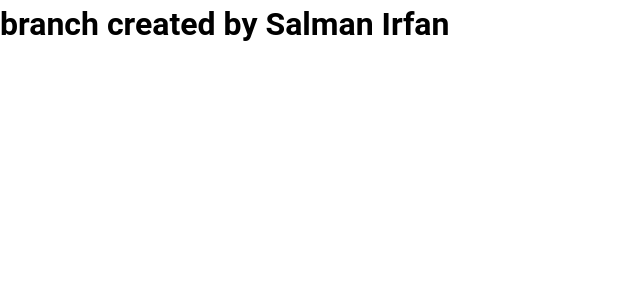
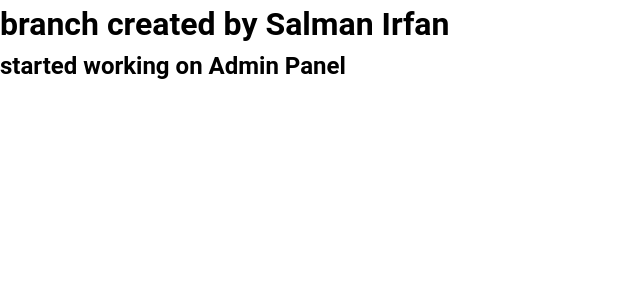
Before and after one commit to hamzaiqbal01/Whistleit-Project, a Vue app in the folder Whistleit/: page / in a window 1280 px wide. Shown: the top 300 px of the page, without its empty margins (0-640 px from the left). Built offline with nearby package versions, Linux system fonts and the light colour scheme.

Commit message:
started working on feature admin panel on branch salman feature admin panel

```diff
--- a/Whistleit/src/App.vue
+++ b/Whistleit/src/App.vue
@@ -1,5 +1,6 @@
 <template>
   <h1>branch created by Salman Irfan</h1>
+  <h2>started working on Admin Panel</h2>
   <!-- <router-view /> -->
 </template>
 
```
